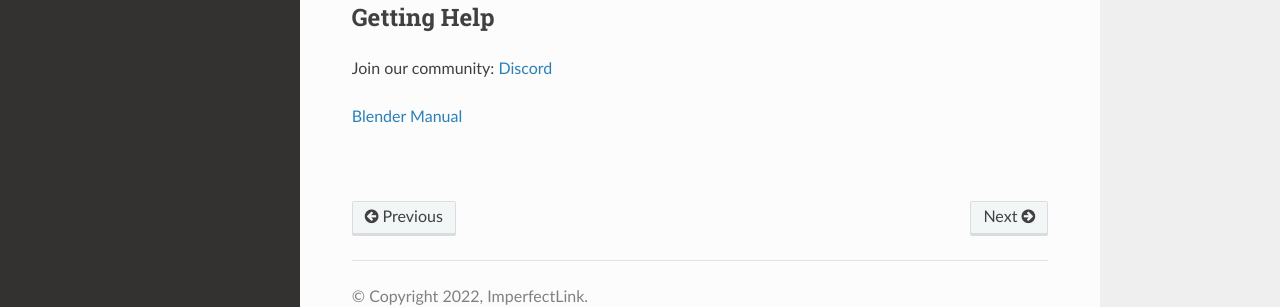
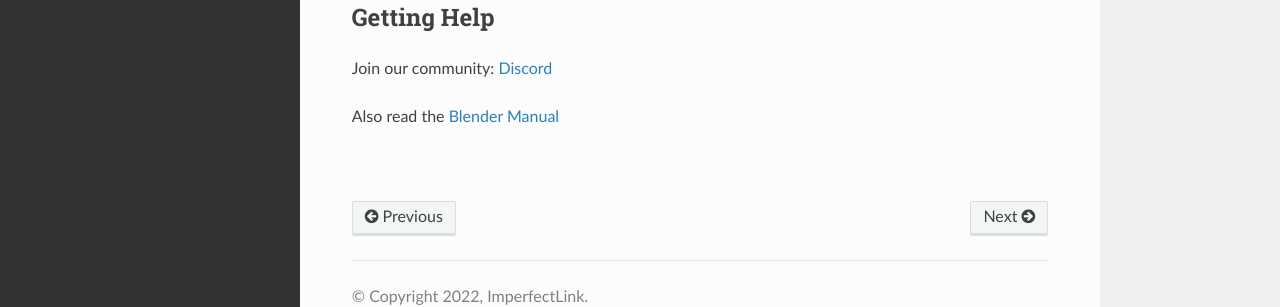
Before and after one commit to imperfectlink/KeyboardRenderKit, a Sphinx documentation site: the page built from docs/source/gettingstarted.rst, in a window 1280 px wide and 1388 px high. Shown: the part 1022-1329 px from the top of the window. Built offline with Sphinx 7.4.7 and the Read the Docs theme 2.0.0, drawn with Linux system fonts in a browser that asks for light colours.

Commit message:
Update gettingstarted.rst

```diff
--- a/docs/source/gettingstarted.rst
+++ b/docs/source/gettingstarted.rst
@@ -22,6 +22,6 @@ Getting Help
 Join our community:
 `Discord <https://discord.gg/fVkGTunzT3>`_
 
-`Blender Manual <https://docs.blender.org/manual/en/latest/index.html>`_
+Also read the `Blender Manual <https://docs.blender.org/manual/en/latest/index.html>`_
 
 |
```
